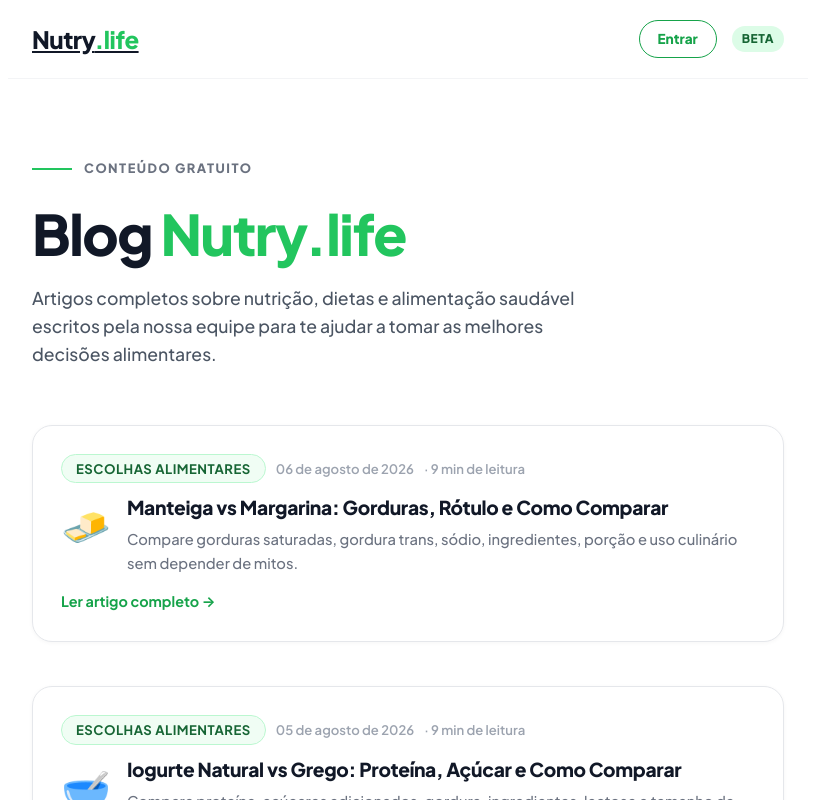
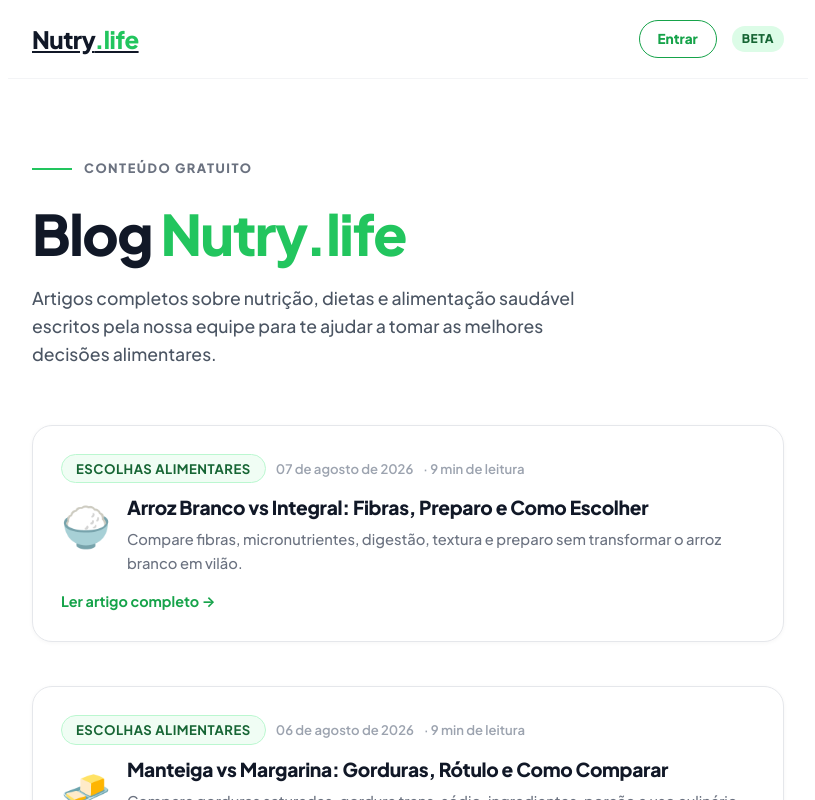
Before and after one commit to elevanceseguros/Nutri, a Next.js app: page /blog in a window 1280 px wide. Shown: the top 800 px of the page, without its empty margins (232-1047 px from the left). Built offline with nearby package versions, Linux system fonts and the light colour scheme.

Commit message:
Adiciona artigo de 07/08 ao índice do blog

```diff
--- a/src/app/blog/page.tsx
+++ b/src/app/blog/page.tsx
@@ -14,6 +14,15 @@ export const metadata: Metadata = {
 };
 
 const posts = [
+  {
+    slug: "arroz-branco-vs-integral-como-escolher",
+    titulo: "Arroz Branco vs Integral: Fibras, Preparo e Como Escolher",
+    descricao: "Compare fibras, micronutrientes, digestão, textura e preparo sem transformar o arroz branco em vilão.",
+    data: "07 de agosto de 2026",
+    tempo: "9 min de leitura",
+    tag: "Escolhas Alimentares",
+    emoji: "🍚",
+  },
   {
     slug: "manteiga-vs-margarina-como-comparar",
     titulo: "Manteiga vs Margarina: Gorduras, Rótulo e Como Comparar",
```
